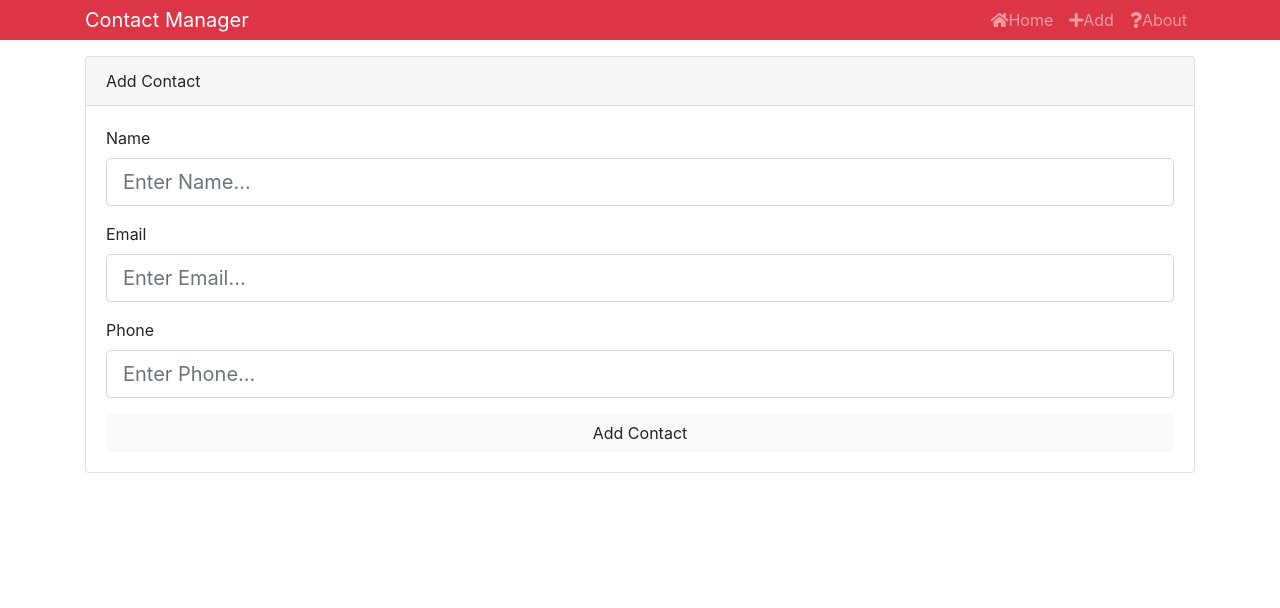
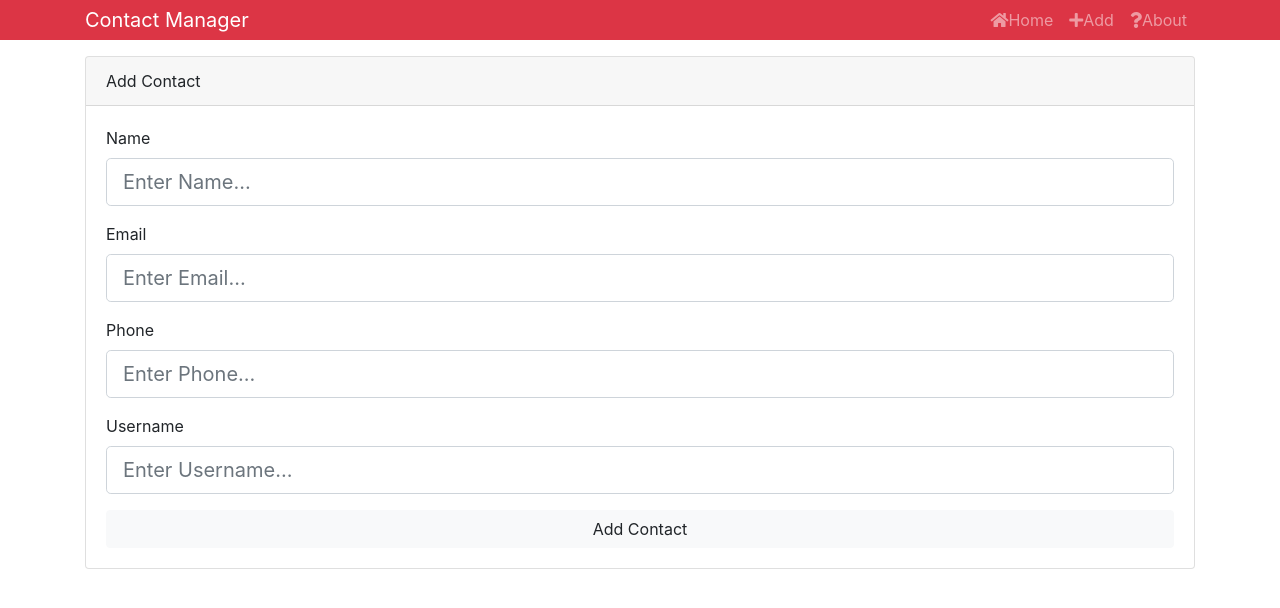
Before and after one commit to aniemmanuelrapoo/MERN-CONTACT-APP, a React (Create React App) app in the folder myapp/: page /contact/add in a window 1280 px wide. Shown: the top 608 px of the page. Built offline with nearby package versions, Linux system fonts and the light colour scheme.

Commit message:
add contact

```diff
--- a/myapp/src/components/contacts/AddContact.js
+++ b/myapp/src/components/contacts/AddContact.js
@@ -83,6 +83,15 @@ const AddContact = ({ history }) => {
                     error={phone === '' && errors.phoneErr}
                 />
 
+                <TextInputGroup
+                    label="Username"
+                    name="username"
+                    placeholder="Enter Username..."
+                    value={phone}
+                    onChange={e => setPhone(e.target.value)}
+                    error={phone === '' && errors.phoneErr}
+                />
+
                 <input type="submit" value="Add Contact" className='btn btn-block btn-light' />
             </form>
         </div>
```
